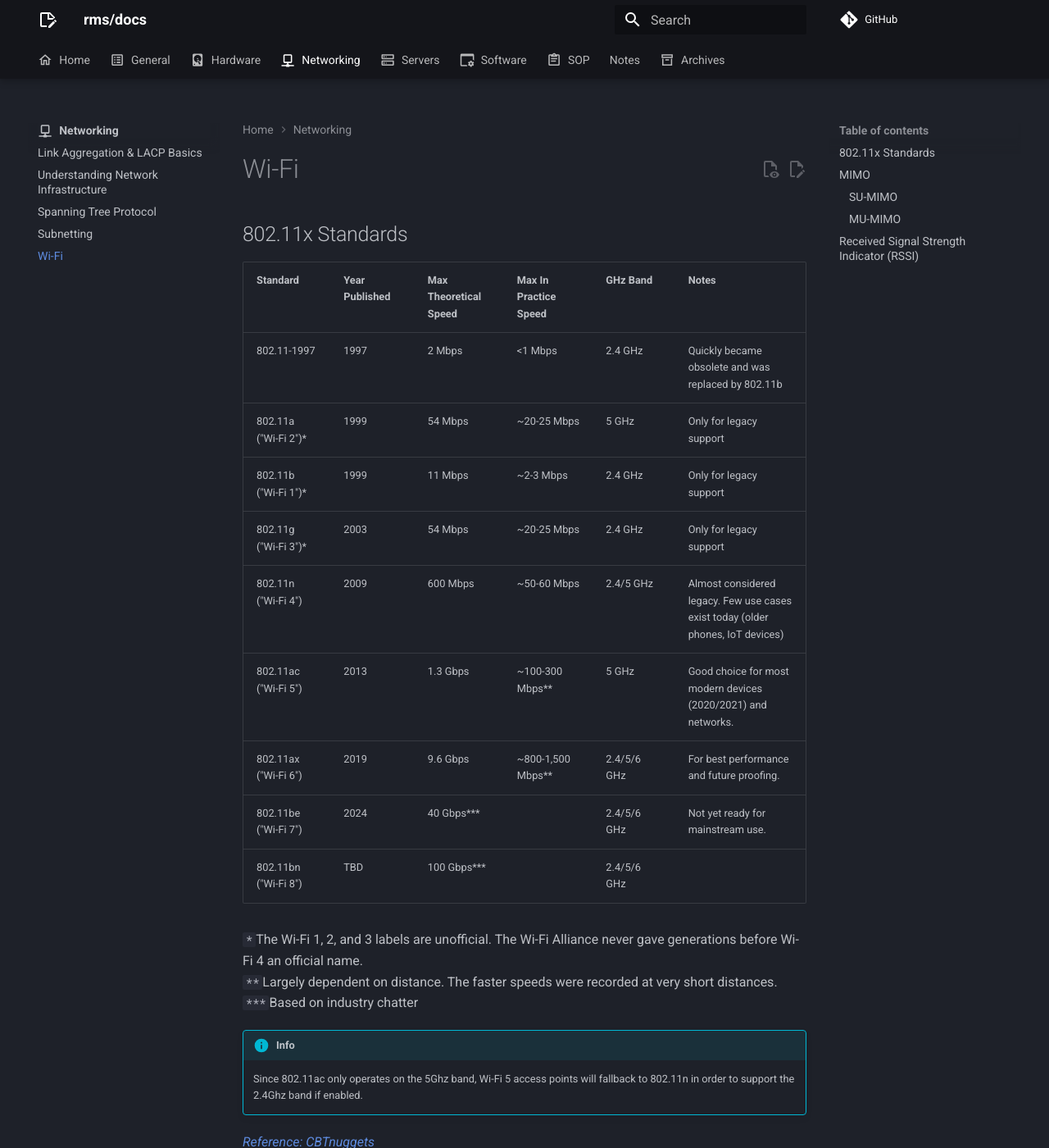
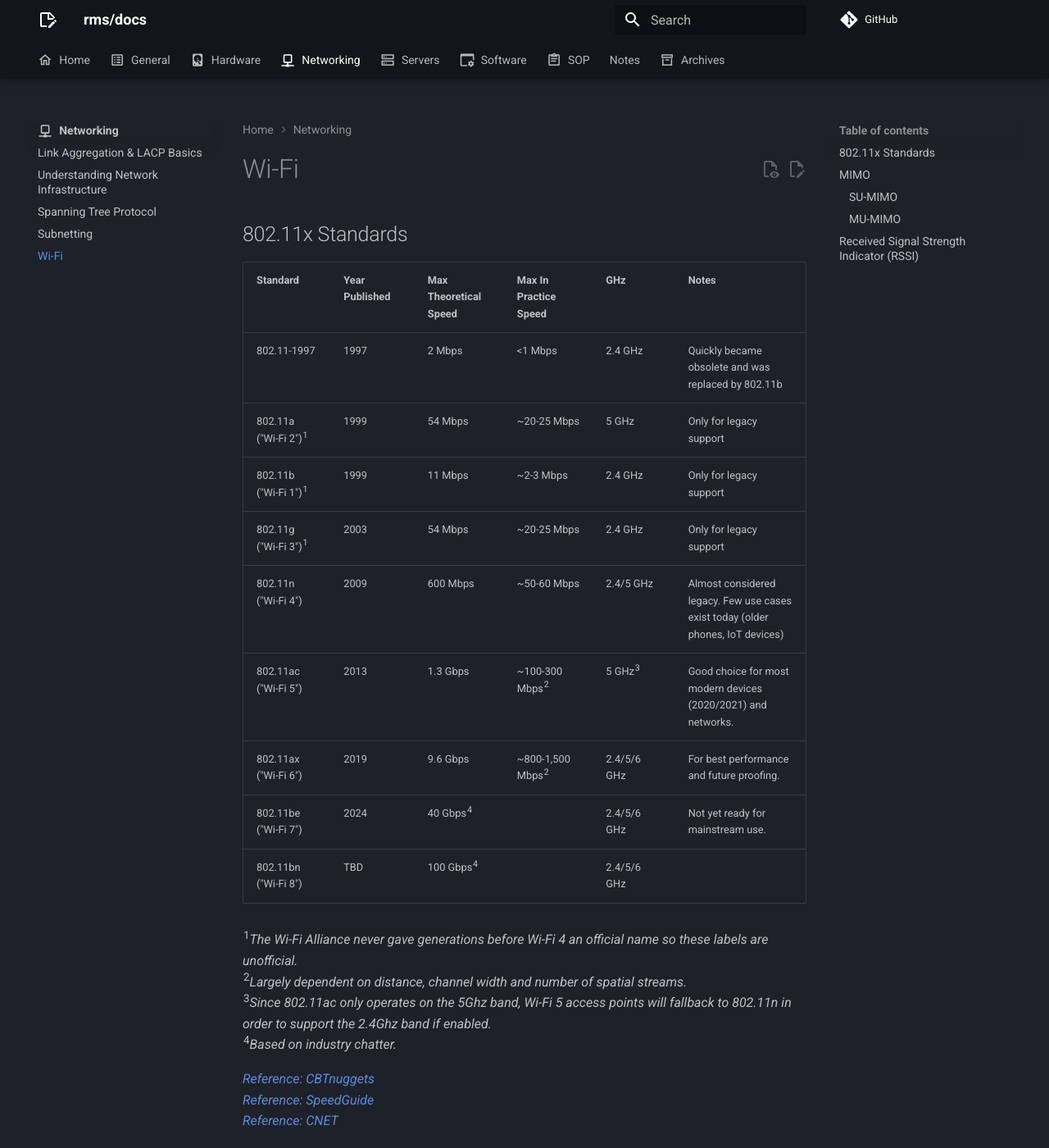
Before and after one commit to rmscode/binary-garden, an MkDocs documentation site: the page built from docs/networking/wifi.md, in a window 1280 px wide and 1400 px high. Shown: the whole window at 82% size. Built offline with MkDocs 1.6.1 and Material for MkDocs 9.7.7, drawn with Linux system fonts in a browser that asks for light colours; comment, search, counter and statistics services are not loaded.

Commit message:
Docs: Update wifi.md

```diff
--- a/docs/networking/wifi.md
+++ b/docs/networking/wifi.md
@@ -2,25 +2,22 @@
 
 ## 802.11x Standards
 
-Standard              | Year Published | Max Theoretical Speed | Max In Practice Speed | GHz Band    | Notes
---------------------- | -------------- | --------------------- | --------------------- | ----------- | -----
-802.11-1997           | 1997           | 2 Mbps                | <1 Mbps               | 2.4 GHz     | Quickly became obsolete and was replaced by 802.11b
-802.11a ("Wi-Fi 2")*  | 1999           | 54 Mbps               | ~20-25 Mbps           | 5 GHz       | Only for legacy support
-802.11b ("Wi-Fi 1")*  | 1999           | 11 Mbps               | ~2-3 Mbps             | 2.4 GHz     | Only for legacy support
-802.11g ("Wi-Fi 3")*  | 2003           | 54 Mbps               | ~20-25 Mbps           | 2.4 GHz     | Only for legacy support
-802.11n ("Wi-Fi 4")   | 2009           | 600 Mbps              | ~50-60 Mbps           | 2.4/5 GHz   | Almost considered legacy. Few use cases exist today (older phones, IoT devices)
-802.11ac ("Wi-Fi 5")  | 2013           | 1.3 Gbps              | ~100-300 Mbps**       | 5 GHz       | Good choice for most modern devices (2020/2021) and networks.
-802.11ax ("Wi-Fi 6")  | 2019           | 9.6 Gbps              | ~800-1,500 Mbps**     | 2.4/5/6 GHz | For best performance and future proofing.
-802.11be ("Wi-Fi 7")  | 2024           | 40 Gbps***            |                       | 2.4/5/6 GHz | Not yet ready for mainstream use.
-802.11bn ("Wi-Fi 8")  | TBD            | 100 Gbps***           |                       | 2.4/5/6 GHz |
+Standard               | Year Published | Max Theoretical Speed | Max In Practice Speed | GHz         | Notes
+---------------------- | -------------- | --------------------- | --------------------- | ----------- | -----
+802.11-1997            | 1997           | 2 Mbps                | <1 Mbps               | 2.4 GHz     | Quickly became obsolete and was replaced by 802.11b
+802.11a ("Wi-Fi 2")^1^ | 1999           | 54 Mbps               | ~20-25 Mbps           | 5 GHz       | Only for legacy support
+802.11b ("Wi-Fi 1")^1^ | 1999           | 11 Mbps               | ~2-3 Mbps             | 2.4 GHz     | Only for legacy support
+802.11g ("Wi-Fi 3")^1^ | 2003           | 54 Mbps               | ~20-25 Mbps           | 2.4 GHz     | Only for legacy support
+802.11n ("Wi-Fi 4")    | 2009           | 600 Mbps              | ~50-60 Mbps           | 2.4/5 GHz   | Almost considered legacy. Few use cases exist today (older phones, IoT devices)
+802.11ac ("Wi-Fi 5")   | 2013           | 1.3 Gbps              | ~100-300 Mbps^2^      | 5 GHz^3^    | Good choice for most modern devices (2020/2021) and networks.
+802.11ax ("Wi-Fi 6")   | 2019           | 9.6 Gbps              | ~800-1,500 Mbps^2^    | 2.4/5/6 GHz | For best performance and future proofing.
+802.11be ("Wi-Fi 7")   | 2024           | 40 Gbps^4^            |                       | 2.4/5/6 GHz | Not yet ready for mainstream use.
+802.11bn ("Wi-Fi 8")   | TBD            | 100 Gbps^4^           |                       | 2.4/5/6 GHz |
 
-`*`The Wi-Fi 1, 2, and 3 labels are unofficial. The Wi-Fi Alliance never gave generations before Wi-Fi 4 an official name.<br>
-`**`Largely dependent on distance. The faster speeds were recorded at very short distances.<br>
-`***`Based on industry chatter
-
-!!! info
-
-    Since 802.11ac only operates on the 5Ghz band, Wi-Fi 5 access points will fallback to 802.11n in order to support the 2.4Ghz band if enabled.
+^1^*The Wi-Fi Alliance never gave generations before Wi-Fi 4 an official name so these labels are unofficial.*<br>
+^2^*Largely dependent on distance, channel width and number of spatial streams.*<br>
+^3^*Since 802.11ac only operates on the 5Ghz band, Wi-Fi 5 access points will fallback to 802.11n in order to support the 2.4Ghz band if enabled.*<br>
+^4^*Based on industry chatter.*
 
 *[Reference: CBTnuggets](https://www.cbtnuggets.com/blog/technology/networking/when-to-use-802-11-a-b-g-b-nc-wifi-standards)*<br>
 *[Reference: SpeedGuide](https://www.speedguide.net/faq/what-is-the-actual-real-life-speed-of-wireless-374)*<br>
```
Also changed, not shown: other parts of docs/networking/wifi.md (+1 -1 lines).
